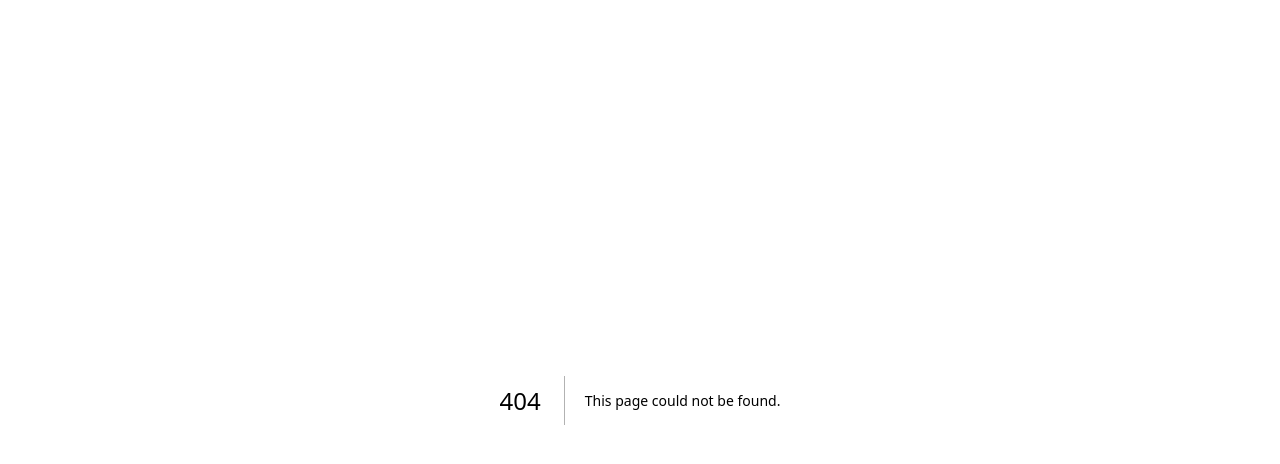
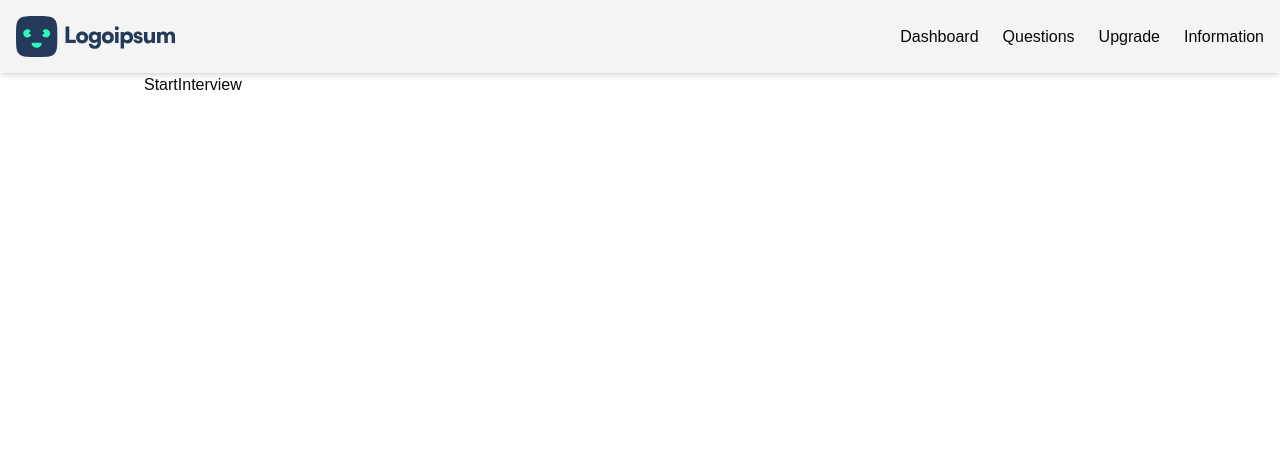
Before and after one commit to SahilChand1104/Full-Stack-AI-Interview-Simulator, a Next.js app: page /dashboard/interview/1/start in a window 1280 px wide. Before the commit this address had no page. Shown: the top 464 px of the page. Built offline with nearby package versions, Linux system fonts and the light colour scheme.

Commit message:
updated start interview button

```diff
--- a/app/dashboard/interview/[interviewId]/page.jsx
+++ b/app/dashboard/interview/[interviewId]/page.jsx
@@ -4,6 +4,7 @@ import { db } from '@/utils/db'
 import { MockInterview } from '@/utils/schema'
 import { eq } from 'drizzle-orm'
 import { Lightbulb, WebcamIcon } from 'lucide-react'
+import Link from 'next/link'
 import React, { useEffect, useState } from 'react'
 import Webcam from 'react-webcam'
 
@@ -63,7 +64,10 @@ function Interview({params}) {
         </div>
 
         <div className='flex justify-end items-end'>
-        <Button>Start Interview</Button>
+          <Link href={'/dashboard/interview/'+params.interviewId+'/start'}>
+          <Button >Start Interview</Button>
+          </Link>
+
 
         </div>
 
--- /dev/null
+++ b/app/dashboard/interview/[interviewId]/start/page.jsx
@@ -0,0 +1,9 @@
+import React from 'react'
+
+function StartInterview() {
+  return (
+    <div>StartInterview</div>
+  )
+}
+
+export default StartInterview
```
